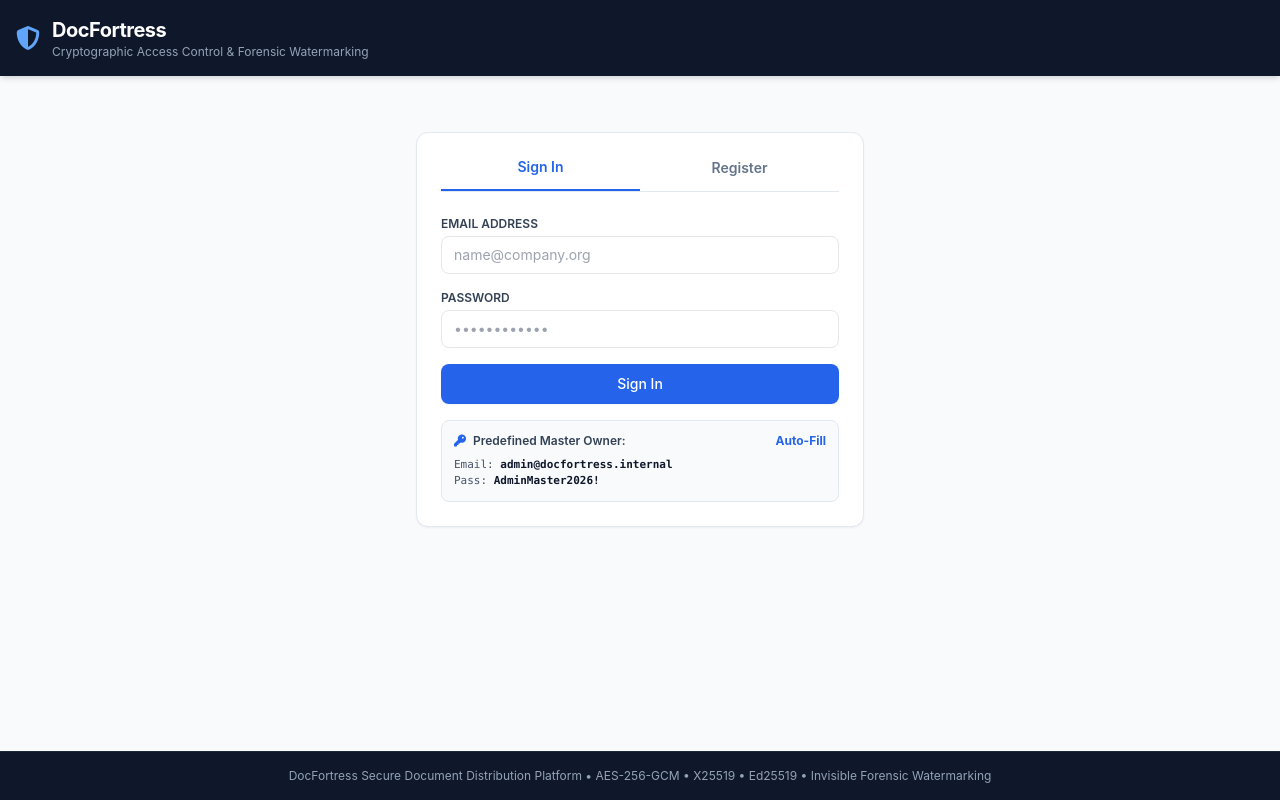
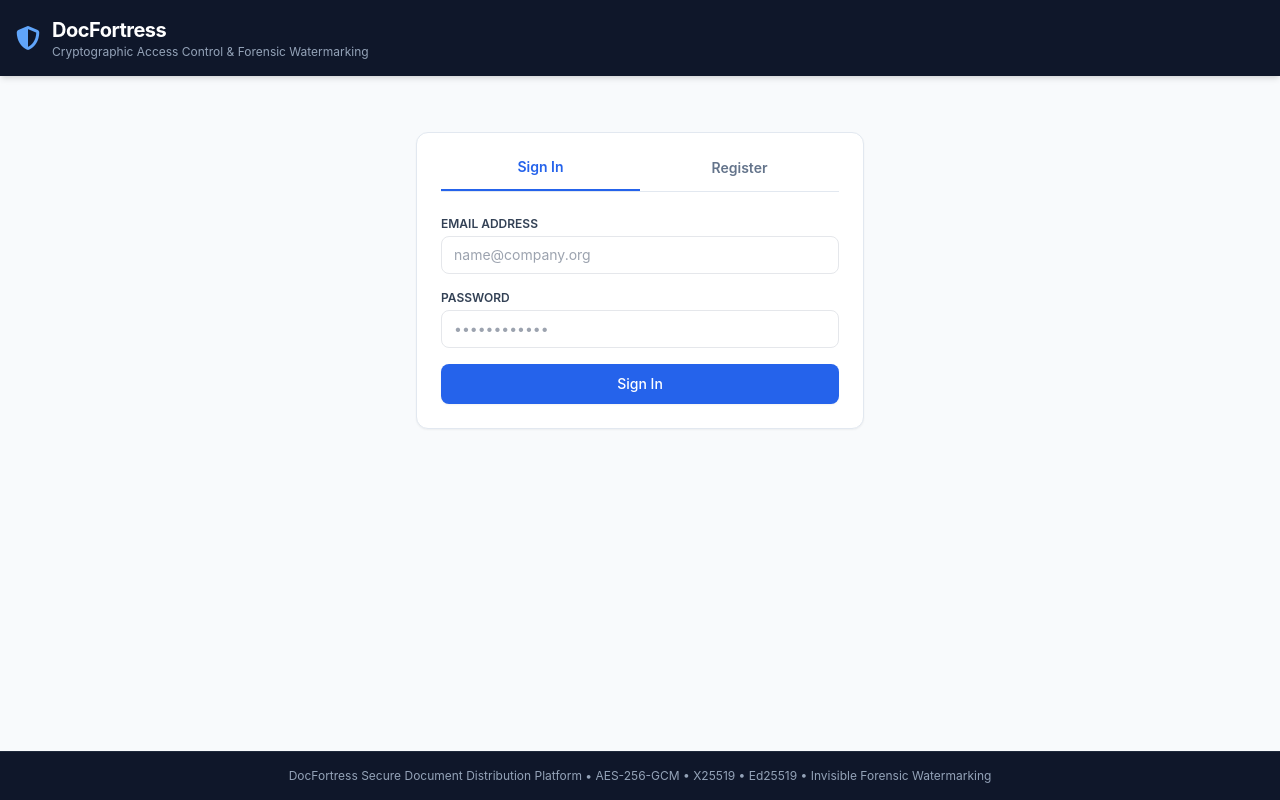
Before and after one commit to vighneshpatil11/IIDTL, a plain HTML site: page api/index.html in a window 1280 px wide. Drawn offline with nearby package versions, Linux system fonts and the light colour scheme.

Commit message:
fix(ui): remove visible master owner credentials and autofill box from login page

```diff
--- a/api/index.html
+++ b/api/index.html
@@ -103,16 +103,6 @@
           Sign In
         </button>
       </form>
-      <div class="mt-4 p-3 bg-slate-50 border border-slate-200 rounded-lg text-xs space-y-2">
-        <div class="flex items-center justify-between text-slate-700 font-semibold">
-          <span><i class="fa-solid fa-key mr-1 text-blue-600"></i> Predefined Master Owner:</span>
-          <button type="button" onclick="app.fillAdminCredentials()" class="text-blue-600 hover:underline font-bold">Auto-Fill</button>
-        </div>
-        <div class="font-mono text-slate-600 text-[11px]">
-          Email: <span class="text-slate-900 font-bold">admin@docfortress.internal</span><br>
-          Pass: <span class="text-slate-900 font-bold">AdminMaster2026!</span>
-        </div>
-      </div>
     </section>
 
     <!-- VIEW 2: OWNER DASHBOARD -->
@@ -983,12 +973,6 @@
         }
       },
 
-      fillAdminCredentials() {
-        document.getElementById('authEmail').value = 'admin@docfortress.internal';
-        document.getElementById('authPassword').value = 'AdminMaster2026!';
-        this.setAuthMode('login');
-      },
-
       async handleClientDecrypt() {
         const fileInput = document.getElementById('clientPackageInput');
         const privKey = document.getElementById('clientPrivKeyInput').value.trim();
```
Also changed, not shown: online/frontend/public/index.html (+0 -16 lines), public/index.html (+0 -16 lines).
